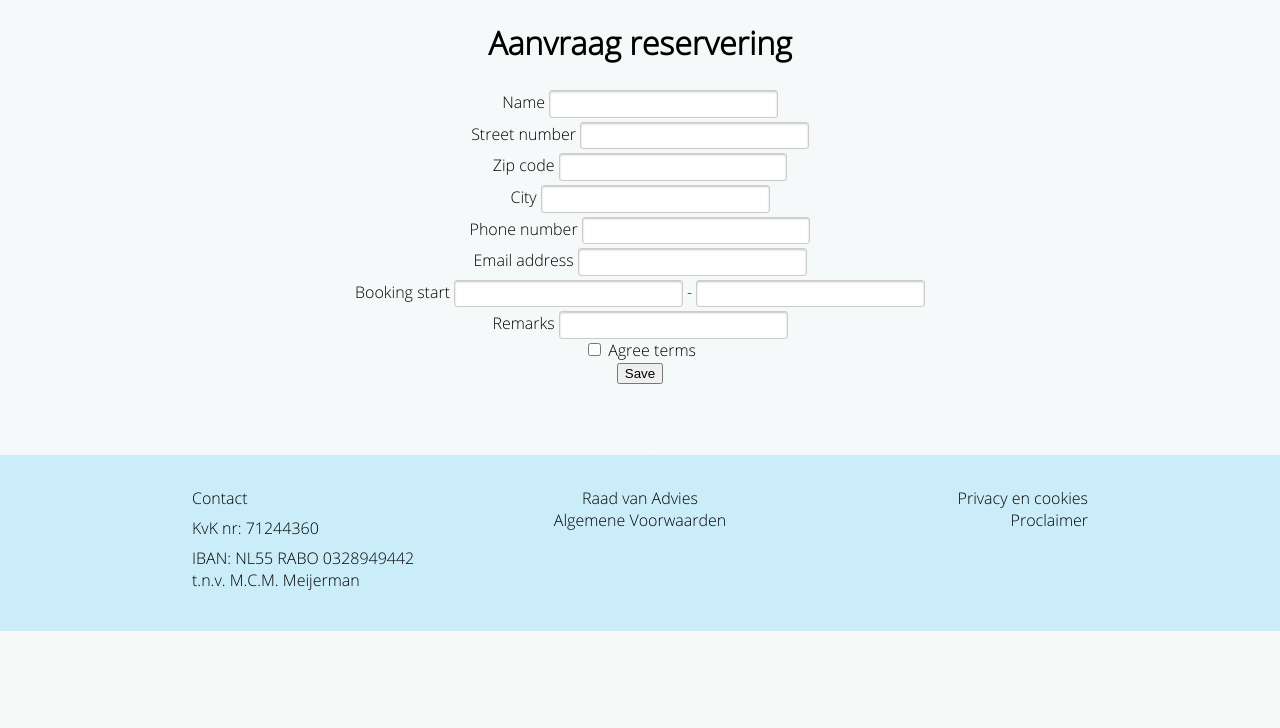
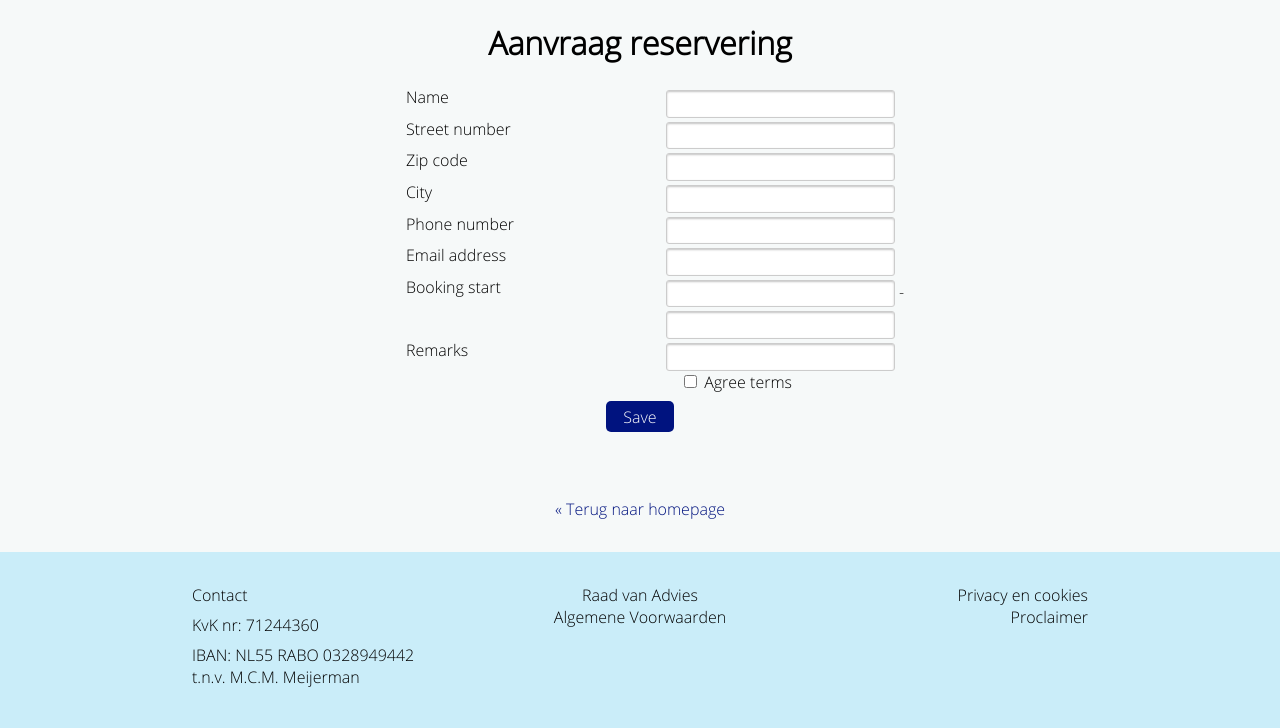
Before and after one commit to mjmeijerman/herstelkamer.nl, a Symfony app: template app/Resources/views/booking/booking_form.html.twig in a window 1280 px wide; the page is wider, and only the part inside the window is pictured. Shown: the part 169-897 px from the top of that part. Before the commit the page ends 800 px from the top of that part, so only its background shows below. Run offline with Twig, Linux system fonts and the light colour scheme; the template is opened without the code that fills it, so the values that code supplies are empty; form fields are guessed from the names that the template uses; some libraries are stand-ins or nearby versions.

Commit message:
Form and footer changes

```diff
--- a/app/Resources/views/booking/booking_form.html.twig
+++ b/app/Resources/views/booking/booking_form.html.twig
@@ -1,60 +1,97 @@
 {% extends 'base.html.twig' %}
 
 {% block content %}
+
+<div id="content">
+
     <h1>Aanvraag reservering</h1>
+
     {{ form_start(form) }}
 
     {{ form_errors(form) }}
-    <div>
+
+    <div class='form_element'>
+		<div class='form_element_label'>
 			{{ form_errors(form.name) }}
 			{{ form_label(form.name) }}
+		</div>
+		<div class='form_element_widget'>
 			{{ form_widget(form.name) }}
 		</div>
+    </div>
 
-    <div>
+    <div class='form_element'>
+		<div class='form_element_label'>
 			{{ form_errors(form.streetNumber) }}
 			{{ form_label(form.streetNumber) }}
+		</div>
+		<div class='form_element_widget'>
 			{{ form_widget(form.streetNumber) }}
 		</div>
+    </div>
 
-    <div>
+    <div class='form_element'>
+		<div class='form_element_label'>
 			{{ form_label(form.zipCode) }}
 			{{ form_errors(form.zipCode) }}
+		</div>
+		<div class='form_element_widget'>
 			{{ form_widget(form.zipCode) }}
 		</div>
+    </div>
 
-    <div>
+    <div class='form_element'>
+		<div class='form_element_label'>
 			{{ form_label(form.city) }}
 			{{ form_errors(form.city) }}
+		</div>
+		<div class='form_element_widget'>
 			{{ form_widget(form.city) }}
 		</div>
+    </div>
 
-    <div>
+    <div class='form_element'>
+		<div class='form_element_label'>
 			{{ form_label(form.phoneNumber) }}
 			{{ form_errors(form.phoneNumber) }}
+		</div>
+		<div class='form_element_widget'>
 			{{ form_widget(form.phoneNumber) }}
 		</div>
+    </div>
 
-    <div>
+    <div class='form_element'>
+		<div class='form_element_label'>
 			{{ form_label(form.emailAddress) }}
 			{{ form_errors(form.emailAddress) }}
+		</div>
+		<div class='form_element_widget'>
 			{{ form_widget(form.emailAddress) }}
 		</div>
+    </div>
 
-    <div>
+    <div class='form_element'>
+		<div class='form_element_label'>
 			{{ form_label(form.bookingStart) }}
 			{{ form_errors(form.bookingStart) }}
 			{{ form_errors(form.bookingEnd) }}
+		</div>
+		<div class='form_element_widget'>
 			{{ form_widget(form.bookingStart) }} - {{ form_widget(form.bookingEnd) }}
 		</div>
+    </div>
 
-    <div>
+    <div class='form_element'>
+		<div class='form_element_label'>
 			{{ form_label(form.remarks) }}
 			{{ form_errors(form.remarks) }}
+		</div>
+		<div class='form_element_widget'>
 			{{ form_widget(form.remarks) }}
 		</div>
+    </div>
 
-    <div>
+    <div class='form_element'>
         {{ form_errors(form.agreeTerms) }}
         {{ form_widget(form.agreeTerms) }}
         {{ form_label(form.agreeTerms) }}
@@ -70,4 +107,6 @@
     <div class='back_link'>
         <a href='../'>« Terug naar homepage</a>
     </div>
+
+</div>
 {% endblock %}
--- a/web/css/style.css
+++ b/web/css/style.css
@@ -113,7 +113,7 @@ a:hover, a:active {
 #content {
 	width: 85%;
 	max-width: 1500px;
-	padding-bottom: 10em;
+	padding-bottom: 1em;
 }
 
 #content .article {
@@ -239,19 +239,37 @@ a:hover, a:active {
 	width: 100%;
 }
 
+/* FORMULIER */
+
+#content .form_element {
+	width: 80em;
+}
+
+#content .form_element .form_element_label {
+	display: inline-block;
+	width: 20%;
+	text-align: left;
+	vertical-align: top;
+}
+
+#content .form_element .form_element_widget {
+	display: inline-block;
+	width: 25em;
+	text-align: left;
+}
+
 /* FOOTER */
 
 #fill_space {
-	margin-bottom: 7em;
+	height: 7em;
 }
 
 #footer {
+	display: block;
 	background: #CAEDF9;
 	width: 100%;
 	color: #000;
-	padding-top: 2em;
-	padding-bottom: 2em;
-	position: absolute;
+	margin-top: 1em;
 	bottom: 0;
 	left: 0;
 }
@@ -272,6 +290,8 @@ a:hover, a:active {
 #footer #footer_container {
 	width: 70%;
 	display: flex;
+	padding-top: 2em;
+	padding-bottom: 2em;
 }
 
 #footer .footer_content {
@@ -413,3 +433,21 @@ input[type=date]:focus {
 	color: #000;
 	box-shadow: 0px 0px 10px #A5C7FE;
 }
+
+button {
+	margin-top: .5em;
+	font-family: OpenSans, Calibri, sans-serif;
+	font-size: 1em;
+	box-shadow: 0;
+	background: #00137F;
+	border: 0;
+	color: #FFF;
+	border-radius: 5px;
+	padding: .3em 1.1em;
+	cursor: pointer;
+}
+
+button:hover, button:focus {
+	background: rgba(0,177,237,.2);
+	color: #000;
+}
```
Also changed, not shown: src/AppBundle/Controller/BookingController.php (+7 -2 lines), app/Resources/views/base.html.twig (line endings or trailing spaces). Lines whose indentation alone changed are shown as unchanged.
